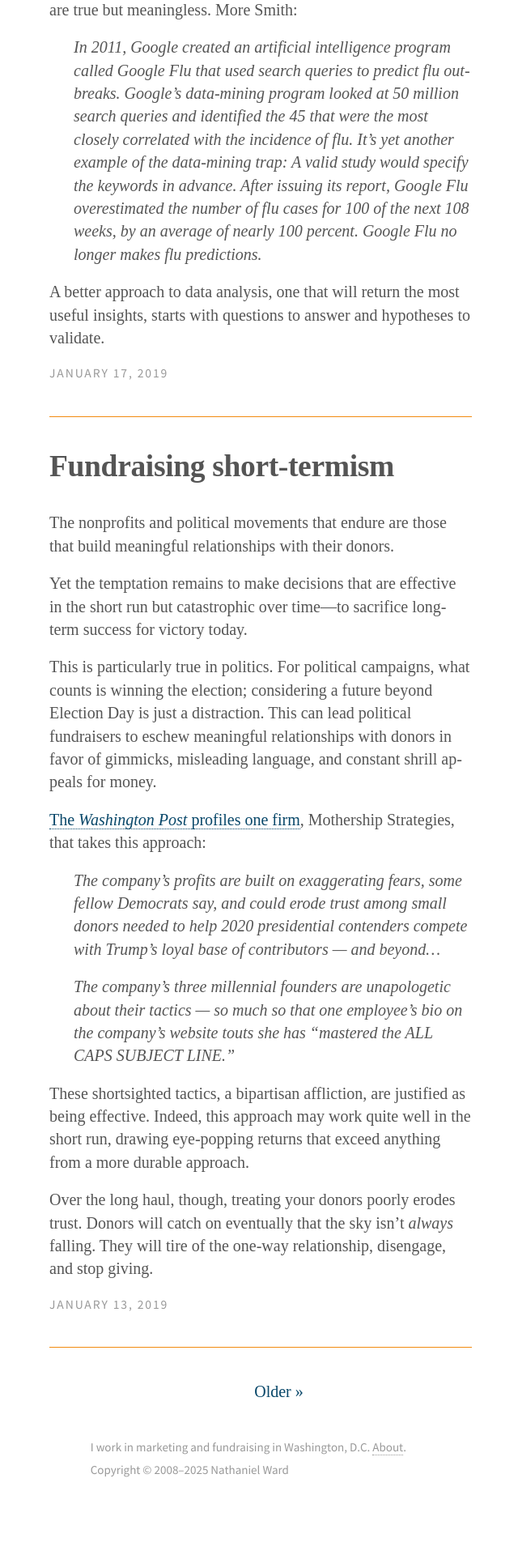
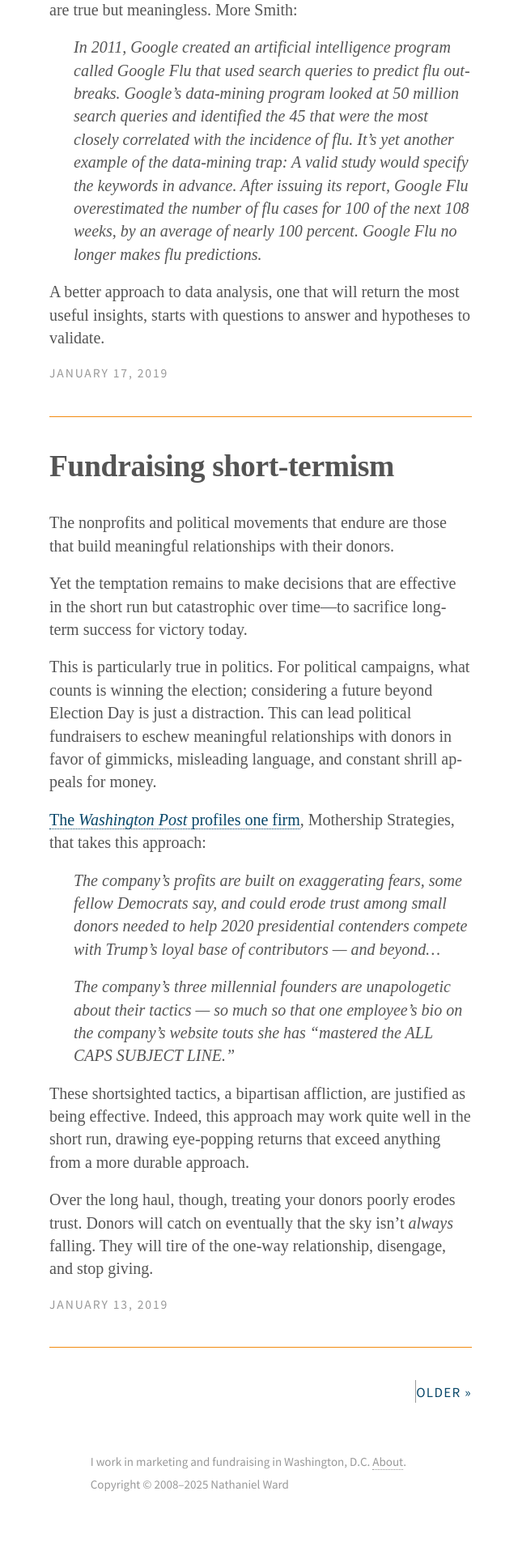
Before and after one commit to nathanielward/nathanielward.github.io, a Jekyll site: the page built from index.html, in a window 1280 px wide. Shown: the part 3538-5458 px from the top of the page at 81% size, without its empty margins (318-958 px from the left). Built offline with Jekyll 4.4.1, drawn with Linux system fonts in a browser that asks for light colours; some web fonts are replaced; the list of posts is cut into pages by our own code.

Commit message:
Update _ui.scss to fix pagination

```diff
--- a/_sass/_ui.scss
+++ b/_sass/_ui.scss
@@ -360,16 +360,46 @@ em, i{ font-style: italic; }
   line-height: var(--line);
 }
 
-/* Pagination + comment styles kept, just inherit rhythm */
+/* Pagination: two-ended nav (iOS-friendly, no stray dividers) */
 .pagination{
+  margin: var(--rh-4) 0 0;
+  padding: 0;
+  text-align: left;
+}
+
+.pagination ul{
   margin: 0;
   padding: 0;
-  list-style-type: none;
-  text-align: center;
+  list-style: none;
+
+  display: flex;
+  align-items: baseline;
+  gap: 1rem;
 }
-.pagination ul{ margin-left: 0; }
-.pagination li, .comment-nav li{ display: inline; padding-left: 1em; }
-.pagination .active{ font-weight: bold; }
+
+.pagination li{
+  display: block;
+  padding: 0;
+}
+
+/* Newer left, Older right */
+.pagination__prev{ margin-right: auto; }
+.pagination__next{ margin-left: auto; }
+
+/* Optional subtle divider only when both exist */
+.pagination__next{
+  padding-left: 1rem;
+  border-left: 1px solid var(--c-meta);
+}
+
+/* Make it feel like navigation/meta, not body copy */
+.pagination a{
+  font-family: var(--sans);
+  font-size: 0.85em;
+  letter-spacing: 0.08em;
+  text-transform: uppercase;
+  border-bottom: 0;
+}
 
 .comment-form-elements{ list-style-type: none; margin: 0; }
 .comment-form-elements li{ margin-bottom: var(--rh-2); }
```
